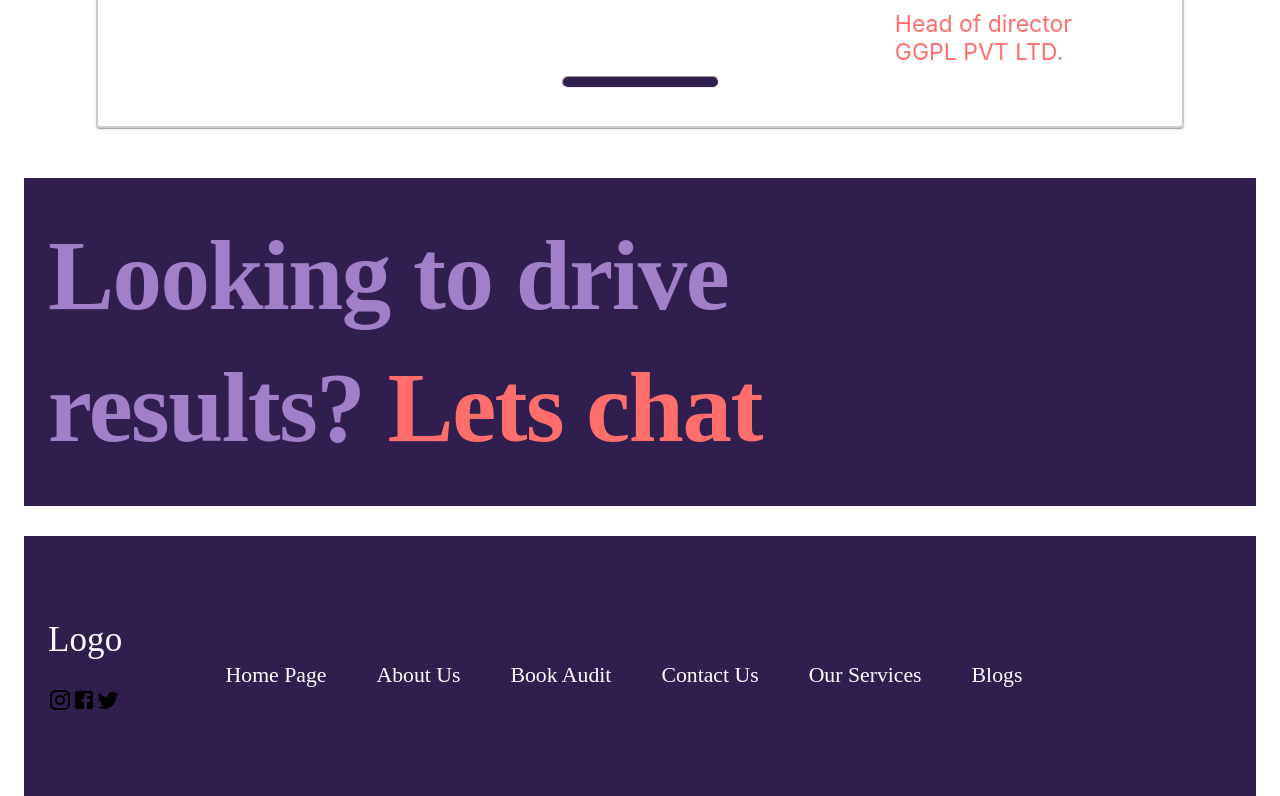
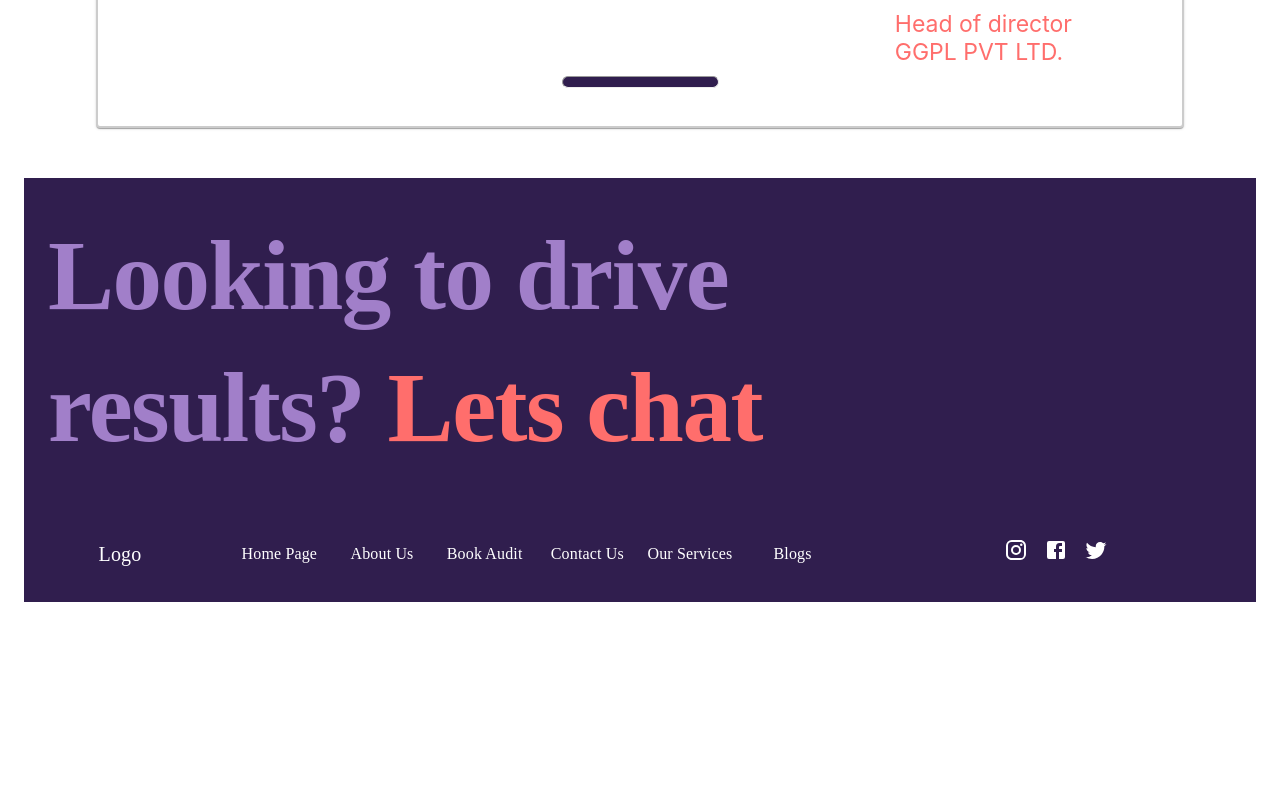
Before and after one commit to shoryadixit/ReactJ-Website, a React (Create React App) app: page / in a window 1280 px wide. Shown: the part 5823-6619 px from the top of the page. After the commit the page ends 6425 px from the top, so only its background shows below. Built offline with nearby package versions, Linux system fonts and the light colour scheme.

Commit message:
Add Last Footer

```diff
--- a/src/components/FooterTwo.js
+++ b/src/components/FooterTwo.js
@@ -1,85 +1,50 @@
-import { Box, Container, Grid, Typography } from "@mui/material";
+import { Box } from "@mui/material";
 import React from "react";
 import InstagramIcon from '@mui/icons-material/Instagram';
 import FacebookIcon from '@mui/icons-material/Facebook';
 import TwitterIcon from '@mui/icons-material/Twitter';
-import { makeStyles } from "@mui/styles";
+// import { makeStyles } from "@mui/styles";
+import { Grid, Typography, Stack } from "@mui/material";
 
+const options = [
+  "Home Page",
+  "About Us",
+  "Book Audit",
+  "Contact Us",
+  "Our Services",
+  "Blogs"
+];
 
-const useStyles = makeStyles(() => ({
-    container: {
-        display: "flex",
-        marginTop: "30px",
-        background: "#301E4E",
-        alignItems: "flex-start",
-        flexDirection: "column",
-        height: "auto",
-        padding: "80px"
-    },
-    item: {
-        display: "flex",
-        flexDirection: "row",
-        alignItems: "flex-start",
-        padding: "0px",
-        gap: "50px",
-        width: "70%"
-    },
-}));
 export default function FooterTwo() {
-    const classes = useStyles();
     return (
-        <Container maxWidth className={classes.container}>
-            <Box>
-                <Typography variant="h4" sx={{
-                    color: "#fff",
-                    fontFamily: "Playfair display",
-                    fontStyle: "normal",
-                    fontSize: "35px",
-                    lineHeight: "47px",
-                    letterSpacing: "0.0025em",
-                    position: "relative"
-
-                }}>
+        <Box sx={{ bgcolor: "#301E4E", py: 4, fontFamily: "Playfair Display"}}>
+            <Grid container spacing={2}>
+                <Grid item xs={12} sm={3} md={2}>
+                    <Box sx={{ display: "flex", alignItems: "center" }}>
+                        <Typography variant="h6" sx={{ color: "#fff", margin: "auto", fontFamily: "Playfair Display" }}>
                             Logo
                         </Typography>
                     </Box>
-            <Box sx={{
-                display: "flex",
-                flexDirection: "column",
-                alignItems: "center",
-                padding: "0px",
-                gap: "32px",
-                color: "#fff",
-                fontFamily: "Playfair Display",
-                fontSize: "1.7vw",
-            }}>
-                <Grid spacing={3} className={classes.item}>
-                    <Grid item xs={1}>
-                        Home Page
                 </Grid>
-                    <Grid item>
-                        About Us
+                <Grid item xs={12} sm={6} md={6} sx={{ display: "flex", justifyContent: "center", alignItems: "center" }}>
+                    <Grid container spacing={1}  sx={{  }}>
+                        {options.map((option, index) => (
+                            <Grid key={index} item xs={6} sm={4} md={2}>
+                                <Typography variant="subtitle1" sx={{ color: "#fff", display: "flex", justifyContent: "center", margin: "0 auto", fontFamily: "Playfair Display" }}>
+                                    {option}
+                                </Typography>
                             </Grid>
-                    <Grid item>
-                        Book Audit
+                        ))}
                     </Grid>
-                    <Grid item>
-                        Contact Us
                 </Grid>
-                    <Grid item>
-                        Our Services
-                    </Grid>
-                    <Grid item>
-                        Blogs
+                <Grid item xs={12} md={2} sm={6} sx={{display: "flex", margin: "0 auto", justifyContent: "center"}}>
+                    <Stack direction="row" spacing={2} sx={{ color: "#fff", fontFamily: "Playfair Display"}}>
+                        <InstagramIcon width="80" height="80" />
+                        <FacebookIcon width="80" height="80" />
+                        <TwitterIcon width="80" height="80" />
+                    </Stack>
                 </Grid>
             </Grid>
         </Box>
-
-            <Box>
-                <InstagramIcon/>
-                <FacebookIcon />
-                <TwitterIcon />
-            </Box>
-        </Container>
     );
 }
```
Lines whose indentation alone changed are shown as unchanged.
